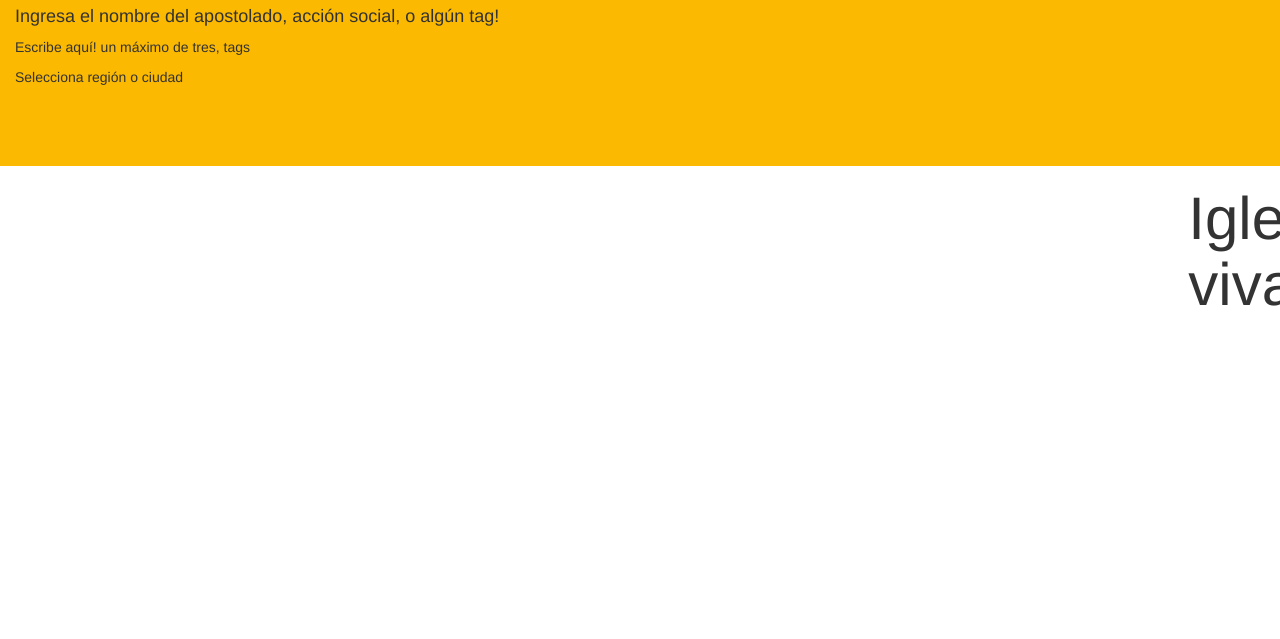
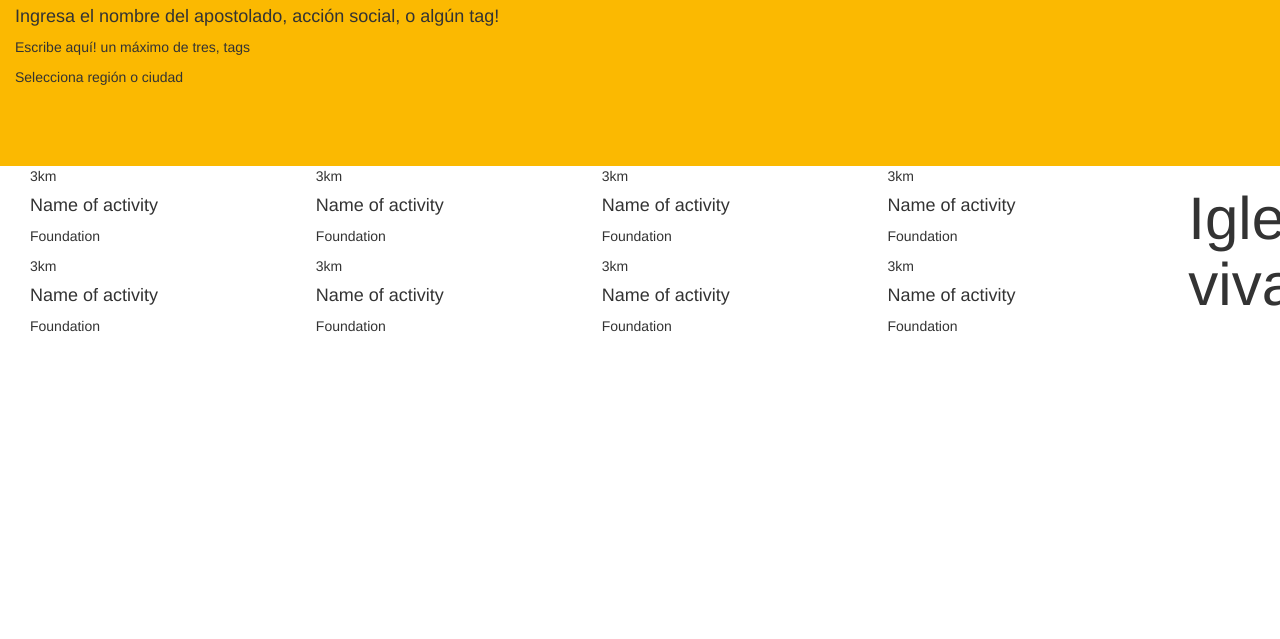
Before and after one commit to Fbaldassare/Fbaldassare-Ignis2019, a plain HTML site: page index.html in a window 1280 px wide. Shown: the part 161-800 px from the top of the page. Drawn offline with nearby package versions, Linux system fonts and the light colour scheme.

Commit message:
agregada img thumbnail km

```diff
--- a/index.html
+++ b/index.html
@@ -66,7 +66,80 @@
     </section>
     <section id="iglesia-viva" class="section-height container-fluid">
         <div class="row">
-            <div class="col-md-11"></div>
+            <div class="col-md-11">
+                <div class="iglesia-viva_thumbnail col-md-3">
+                    <div class="iglesia-viva_thumbnail_img">
+                        <div class="iglesia-viva_thumbnail_img_km">
+                            <p>3km</p>
+                        </div>
+                    </div>
+                    <h4>Name of activity</h4>
+                    <p>Foundation</p>
+                </div>
+                <div class="iglesia-viva_thumbnail col-md-3">
+                    <div class="iglesia-viva_thumbnail_img">
+                        <div class="iglesia-viva_thumbnail_img_km">
+                            <p>3km</p>
+                        </div>
+                    </div>
+                    <h4>Name of activity</h4>
+                    <p>Foundation</p>
+                </div>
+                <div class="iglesia-viva_thumbnail col-md-3">
+                    <div class="iglesia-viva_thumbnail_img">
+                        <div class="iglesia-viva_thumbnail_img_km">
+                            <p>3km</p>
+                        </div>
+                    </div>
+                    <h4>Name of activity</h4>
+                    <p>Foundation</p>
+                </div>
+                <div class="iglesia-viva_thumbnail col-md-3">
+                    <div class="iglesia-viva_thumbnail_img">
+                        <div class="iglesia-viva_thumbnail_img_km">
+                            <p>3km</p>
+                        </div>
+                    </div>
+                    <h4>Name of activity</h4>
+                    <p>Foundation</p>
+                </div>
+                <div class="iglesia-viva_thumbnail col-md-3">
+                    <div class="iglesia-viva_thumbnail_img">
+                        <div class="iglesia-viva_thumbnail_img_km">
+                            <p>3km</p>
+                        </div>
+                    </div>
+                    <h4>Name of activity</h4>
+                    <p>Foundation</p>
+                </div>
+                <div class="iglesia-viva_thumbnail col-md-3">
+                    <div class="iglesia-viva_thumbnail_img">
+                        <div class="iglesia-viva_thumbnail_img_km">
+                            <p>3km</p>
+                        </div>
+                    </div>
+                    <h4>Name of activity</h4>
+                    <p>Foundation</p>
+                </div>
+                <div class="iglesia-viva_thumbnail col-md-3">
+                    <div class="iglesia-viva_thumbnail_img">
+                        <div class="iglesia-viva_thumbnail_img_km">
+                            <p>3km</p>
+                        </div>
+                    </div>
+                    <h4>Name of activity</h4>
+                    <p>Foundation</p>
+                </div>
+                <div class="iglesia-viva_thumbnail col-md-3">
+                    <div class="iglesia-viva_thumbnail_img">
+                        <div class="iglesia-viva_thumbnail_img_km">
+                            <p>3km</p>
+                        </div>
+                    </div>
+                    <h4>Name of activity</h4>
+                    <p>Foundation</p>
+                </div>
+            </div>
             <div class="col-md-1">
                 <h1>Iglesia viva</h1>
             </div>
```
